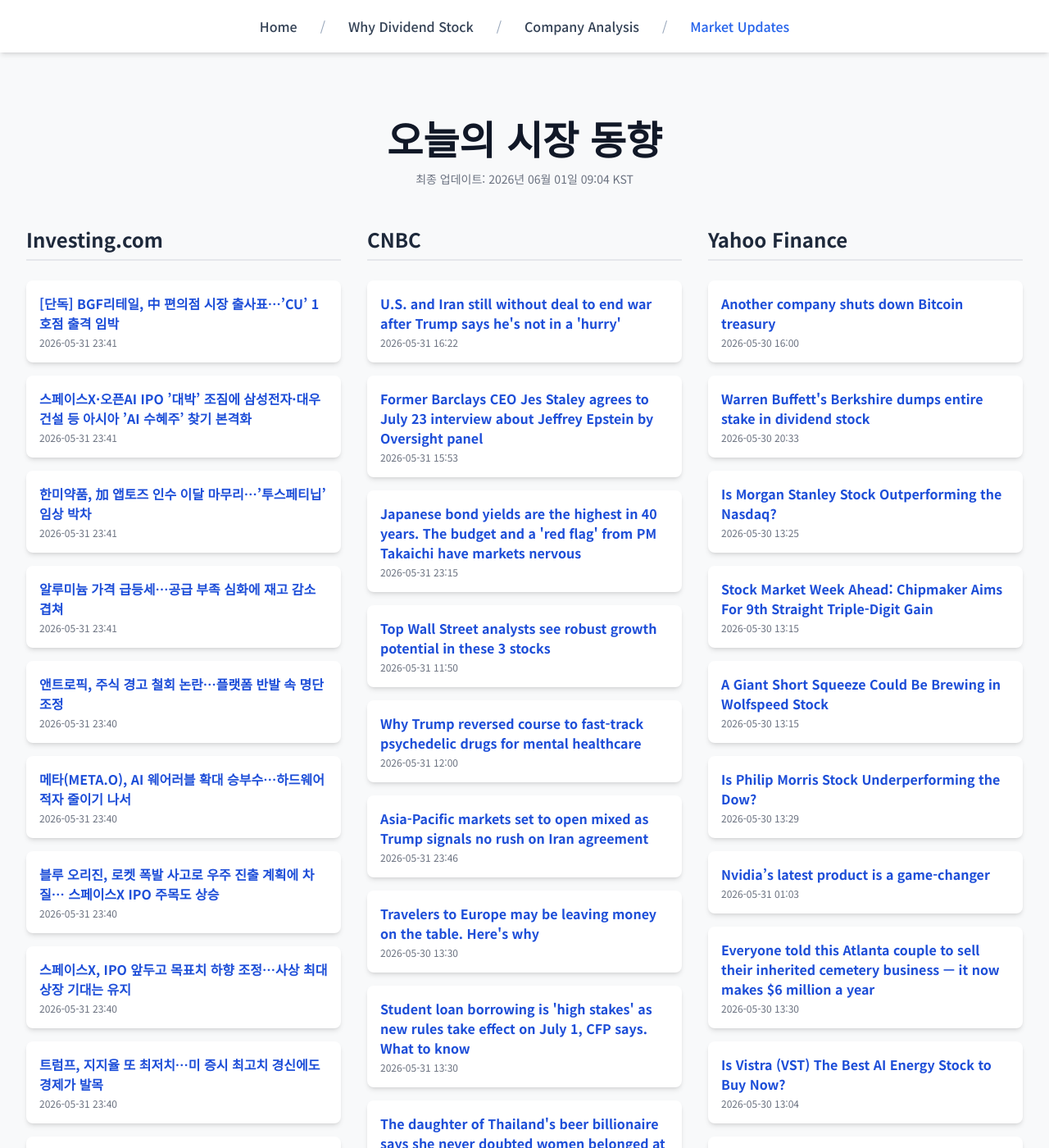
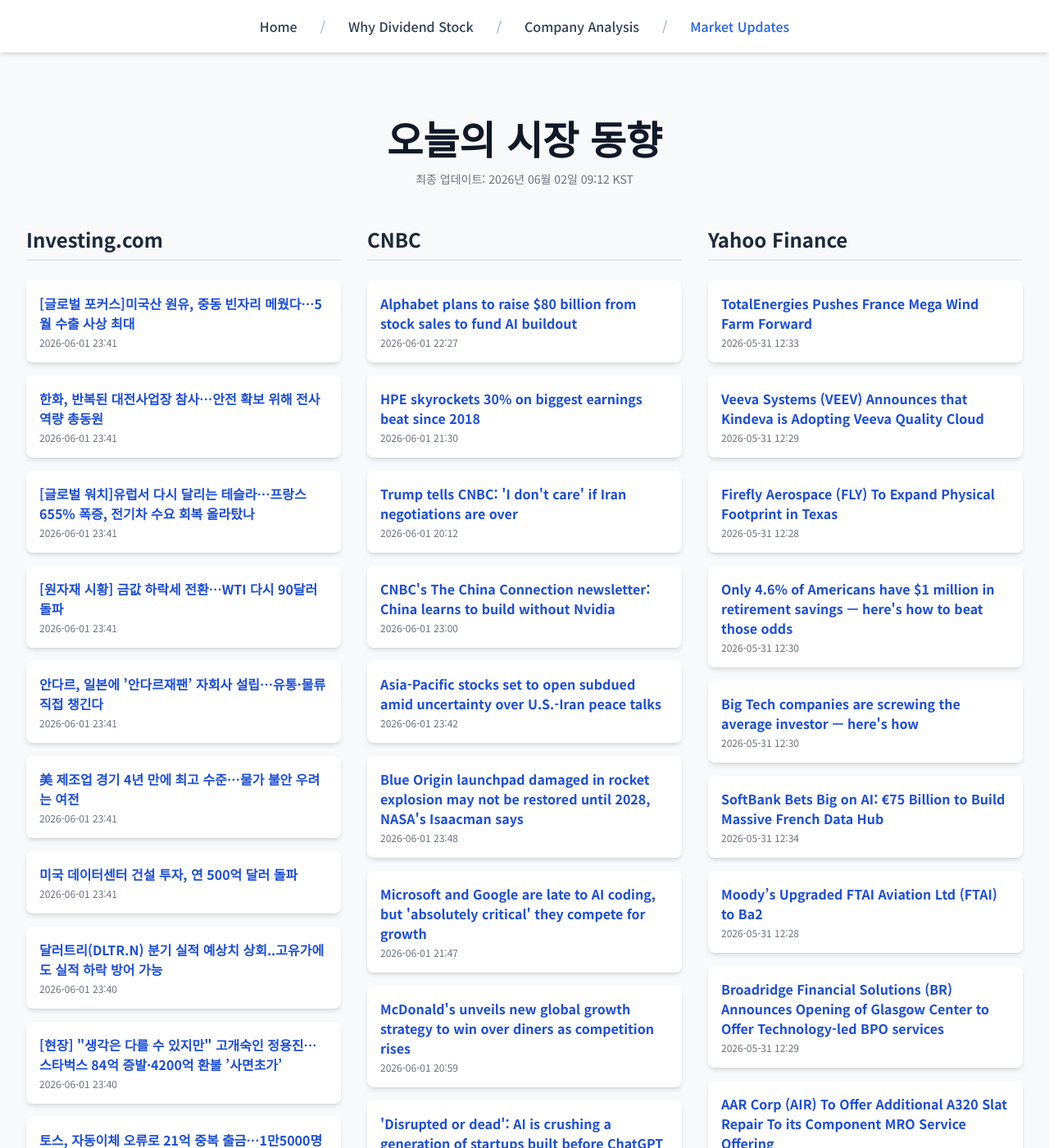
Before and after one commit to Kay-Hwang/my-company-analysis, a Jekyll site: the page built from market-updates.html, in a window 1280 px wide and 1400 px high. Shown: the whole window at 82% size. Built offline with Jekyll 4.4.1, drawn with Linux system fonts in a browser that asks for light colours; nearby versions of some CDN libraries; a script that is not in the unit is left out; some of the changed text lies outside the part shown.

Commit message:
Update daily data

```diff
--- a/_data/latest_data.json
+++ b/_data/latest_data.json
@@ -1,190 +1,190 @@
 {
-  "lastUpdated": "2026년 06월 01일 09:04 KST",
+  "lastUpdated": "2026년 06월 02일 09:12 KST",
   "news": {
     "investing": [
       {
-        "title": "[단독] BGF리테일, 中 편의점 시장 출사표…’CU’ 1호점 출격 임박",
-        "link": "https://kr.investing.com/news/stock-market-news/article-1966183",
-        "pubDate": "2026-05-31 23:41:17",
-        "summary": "[단독] BGF리테일, 中 편의점 시장 출사표…’CU’ 1호점 출격 임박"
+        "title": "[글로벌 포커스]미국산 원유, 중동 빈자리 메웠다…5월 수출 사상 최대",
+        "link": "https://kr.investing.com/news/stock-market-news/article-1968131",
+        "pubDate": "2026-06-01 23:41:32",
+        "summary": "[글로벌 포커스]미국산 원유, 중동 빈자리 메웠다…5월 수출 사상 최대"
       },
       {
-        "title": "스페이스X·오픈AI IPO ’대박’ 조짐에 삼성전자·대우건설 등 아시아 ’AI 수혜주’ 찾기 본격화",
-        "link": "https://kr.investing.com/news/stock-market-news/article-1966182",
-        "pubDate": "2026-05-31 23:41:17",
-        "summary": "스페이스X·오픈AI IPO ’대박’ 조짐에 삼성전자·대우건설 등 아시아 ’AI 수혜주’ 찾기 본격화"
+        "title": "한화, 반복된 대전사업장 참사…안전 확보 위해 전사 역량 총동원",
+        "link": "https://kr.investing.com/news/stock-market-news/article-1968130",
+        "pubDate": "2026-06-01 23:41:31",
+        "summary": "한화, 반복된 대전사업장 참사…안전 확보 위해 전사 역량 총동원"
       },
       {
-        "title": "한미약품, 加 앱토즈 인수 이달 마무리…’투스페티닙’ 임상 박차",
-        "link": "https://kr.investing.com/news/stock-market-news/article-1966181",
-        "pubDate": "2026-05-31 23:41:17",
-        "summary": "한미약품, 加 앱토즈 인수 이달 마무리…’투스페티닙’ 임상 박차"
+        "title": "[글로벌 워치]유럽서 다시 달리는 테슬라…프랑스 655% 폭증, 전기차 수요 회복 올라탔나",
+        "link": "https://kr.investing.com/news/stock-market-news/article-1968129",
+        "pubDate": "2026-06-01 23:41:31",
+        "summary": "[글로벌 워치]유럽서 다시 달리는 테슬라…프랑스 655% 폭증, 전기차 수요 회복 올라탔나"
       },
       {
-        "title": "알루미늄 가격 급등세…공급 부족 심화에 재고 감소 겹쳐",
-        "link": "https://kr.investing.com/news/stock-market-news/article-1966180",
-        "pubDate": "2026-05-31 23:41:16",
-        "summary": "알루미늄 가격 급등세…공급 부족 심화에 재고 감소 겹쳐"
+        "title": "[원자재 시황] 금값 하락세 전환…WTI 다시 90달러 돌파",
+        "link": "https://kr.investing.com/news/stock-market-news/article-1968128",
+        "pubDate": "2026-06-01 23:41:31",
+        "summary": "[원자재 시황] 금값 하락세 전환…WTI 다시 90달러 돌파"
       },
       {
-        "title": "앤트로픽, 주식 경고 철회 논란…플랫폼 반발 속 명단 조정",
-        "link": "https://kr.investing.com/news/stock-market-news/article-1966179",
-        "pubDate": "2026-05-31 23:40:26",
-        "summary": "앤트로픽, 주식 경고 철회 논란…플랫폼 반발 속 명단 조정"
+        "title": "안다르, 일본에 ’안다르재팬’ 자회사 설립…유통·물류 직접 챙긴다",
+        "link": "https://kr.investing.com/news/stock-market-news/article-1968127",
+        "pubDate": "2026-06-01 23:41:24",
+        "summary": "안다르, 일본에 ’안다르재팬’ 자회사 설립…유통·물류 직접 챙긴다"
       },
       {
-        "title": "메타(META.O), AI 웨어러블 확대 승부수…하드웨어 적자 줄이기 나서",
-        "link": "https://kr.investing.com/news/stock-market-news/article-1966178",
-        "pubDate": "2026-05-31 23:40:25",
-        "summary": "메타(META.O), AI 웨어러블 확대 승부수…하드웨어 적자 줄이기 나서"
+        "title": "美 제조업 경기 4년 만에 최고 수준…물가 불안 우려는 여전",
+        "link": "https://kr.investing.com/news/stock-market-news/article-1968126",
+        "pubDate": "2026-06-01 23:41:24",
+        "summary": "美 제조업 경기 4년 만에 최고 수준…물가 불안 우려는 여전"
       },
       {
-        "title": "블루 오리진, 로켓 폭발 사고로 우주 진출 계획에 차질… 스페이스X IPO 주목도 상승",
-        "link": "https://kr.investing.com/news/stock-market-news/article-1966177",
-        "pubDate": "2026-05-31 23:40:25",
-        "summary": "블루 오리진, 로켓 폭발 사고로 우주 진출 계획에 차질… 스페이스X IPO 주목도 상승"
+        "title": "미국 데이터센터 건설 투자, 연 500억 달러 돌파",
+        "link": "https://kr.investing.com/news/stock-market-news/article-1968125",
+        "pubDate": "2026-06-01 23:41:24",
+        "summary": "미국 데이터센터 건설 투자, 연 500억 달러 돌파"
       },
       {
-        "title": "스페이스X, IPO 앞두고 목표치 하향 조정…사상 최대 상장 기대는 유지",
-        "link": "https://kr.investing.com/news/stock-market-news/article-1966176",
-        "pubDate": "2026-05-31 23:40:25",
-        "summary": "스페이스X, IPO 앞두고 목표치 하향 조정…사상 최대 상장 기대는 유지"
+        "title": "달러트리(DLTR.N) 분기 실적 예상치 상회..고유가에도 실적 하락 방어 가능",
+        "link": "https://kr.investing.com/news/stock-market-news/article-1968124",
+        "pubDate": "2026-06-01 23:40:26",
+        "summary": "달러트리(DLTR.N) 분기 실적 예상치 상회..고유가에도 실적 하락 방어 가능"
       },
       {
-        "title": "트럼프, 지지율 또 최저치…미 증시 최고치 경신에도 경제가 발목",
-        "link": "https://kr.investing.com/news/stock-market-news/article-1966175",
-        "pubDate": "2026-05-31 23:40:25",
-        "summary": "트럼프, 지지율 또 최저치…미 증시 최고치 경신에도 경제가 발목"
+        "title": "[현장] \"생각은 다를 수 있지만\" 고개숙인 정용진…스타벅스 84억 증발·4200억 환불 ’사면초가’",
+        "link": "https://kr.investing.com/news/stock-market-news/article-1968123",
+        "pubDate": "2026-06-01 23:40:25",
+        "summary": "[현장] \"생각은 다를 수 있지만\" 고개숙인 정용진…스타벅스 84억 증발·4200억 환불 ’사면초가’"
       },
       {
-        "title": "덴마크 연기금, 스페이스X 투자 배제…\"머스크 절대권력 용납 못해\"",
-        "link": "https://kr.investing.com/news/stock-market-news/article-1966174",
-        "pubDate": "2026-05-31 23:40:24",
-        "summary": "덴마크 연기금, 스페이스X 투자 배제…\"머스크 절대권력 용납 못해\""
+        "title": "토스, 자동이체 오류로 21억 중복 출금…1만5000명 대상 선보상",
+        "link": "https://kr.investing.com/news/stock-market-news/article-1968122",
+        "pubDate": "2026-06-01 23:40:25",
+        "summary": "토스, 자동이체 오류로 21억 중복 출금…1만5000명 대상 선보상"
       }
     ],
     "cnbc": [
       {
-        "title": "U.S. and Iran still without deal to end war after Trump says he's not in a 'hurry'",
-        "link": "https://www.cnbc.com/2026/05/31/still-no-deal-to-end-us-iran-war-trump-says-hes-not-in-a-hurry.html",
-        "pubDate": "Sun, 31 May 2026 16:22:08 GMT",
-        "summary": "Trump threatened further military action if negotiations break down and the U.S. does not receive the concessions from Iran it desires."
+        "title": "Alphabet plans to raise $80 billion from stock sales to fund AI buildout",
+        "link": "https://www.cnbc.com/2026/06/01/alphabet-to-raise-80-billion-from-stock-sales-to-fund-ai-buildout.html",
+        "pubDate": "Mon, 01 Jun 2026 22:27:29 GMT",
+        "summary": "Alphabet said it plans to sell $80 billion in stock, including through a $10 billion investment by Berkshire Hathaway."
       },
       {
-        "title": "Former Barclays CEO Jes Staley agrees to July 23 interview about Jeffrey Epstein by Oversight panel",
-        "link": "https://www.cnbc.com/2026/05/31/jes-staley-jeffrey-epstein-interview-house-jpmorgan-chase-barclays.html",
-        "pubDate": "Sun, 31 May 2026 15:53:27 GMT",
-        "summary": "Microsoft co-founder Bill Gates is scheduled to be interviewed about his relationship to the sex offender Jeffrey Epstein in June."
+        "title": "HPE skyrockets 30% on biggest earnings beat since 2018",
+        "link": "https://www.cnbc.com/2026/06/01/hpe-stock-earnings-q2.html",
+        "pubDate": "Mon, 01 Jun 2026 21:30:07 GMT",
+        "summary": "HPE's blowout second-quarter earnings report was highlighted by a strong Cloud & AI segment that showed soaring server revenue."
       },
       {
-        "title": "Japanese bond yields are the highest in 40 years. The budget and a 'red flag' from PM Takaichi have markets nervous",
-        "link": "https://www.cnbc.com/2026/06/01/japan-pm-takaichis-budget-remarks-send-red-flag-to-bond-markets.html",
-        "pubDate": "Sun, 31 May 2026 23:15:43 GMT",
-        "summary": "Japanese bond yields have reached the highest levels in 40 years. The budget and a `red flag' from Prime Minister Takaichi have made markets nervous."
+        "title": "Trump tells CNBC: 'I don't care' if Iran negotiations are over",
+        "link": "https://www.cnbc.com/2026/06/01/trump-iran-war-negotiations-oil-israel-interview.html",
+        "pubDate": "Mon, 01 Jun 2026 20:12:48 GMT",
+        "summary": "President Trump spoke with CNBC's Eamon Javers about the latest with the Iran war in an interview Monday."
       },
       {
-        "title": "Top Wall Street analysts see robust growth potential in these 3 stocks",
-        "link": "https://www.cnbc.com/2026/05/31/top-wall-street-analysts-see-robust-growth-potential-in-these-3-stocks.html",
-        "pubDate": "Sun, 31 May 2026 11:50:08 GMT",
-        "summary": "Investors keen on capitalizing on the AI boom can track recommendations from top Wall Street analysts"
+        "title": "CNBC's The China Connection newsletter: China learns to build without Nvidia",
+        "link": "https://www.cnbc.com/2026/06/01/china-learns-to-build-without-nvidia.html",
+        "pubDate": "Mon, 01 Jun 2026 23:00:01 GMT",
+        "summary": "Chinese companies are increasingly seeking Nvidia alternatives to develop self-sufficient systems, even if their own tech remains in the early stages."
       },
       {
-        "title": "Why Trump reversed course to fast-track psychedelic drugs for mental healthcare",
-        "link": "https://www.cnbc.com/2026/05/31/why-trump-is-encouraging-psychedelics-for-mental-health.html",
-        "pubDate": "Sun, 31 May 2026 12:00:02 GMT",
-        "summary": "President Donald Trump is trying to fast-track research into psychedelics as treatments, creating new opportunities and risks."
+        "title": "Asia-Pacific stocks set to open subdued amid uncertainty over U.S.-Iran peace talks",
+        "link": "https://www.cnbc.com/2026/06/02/asia-pacific-markets-today-kospi-nikkei-225-hang-seng-index.html",
+        "pubDate": "Mon, 01 Jun 2026 23:42:41 GMT",
+        "summary": "Asia-Pacific markets were set to open mixed on Tuesday as investors weighed renewed uncertainty over U.S.-Iran peace negotiations."
       },
       {
-        "title": "Asia-Pacific markets set to open mixed as Trump signals no rush on Iran agreement",
-        "link": "https://www.cnbc.com/2026/06/01/asia-markets-nikkei-225-kospi-hang-seng-index.html",
-        "pubDate": "Sun, 31 May 2026 23:46:43 GMT",
-        "summary": "Asia-Pacific markets were set to open mixed on Monday as investors monitored lingering uncertainty around U.S.-Iran negotiations."
+        "title": "Blue Origin launchpad damaged in rocket explosion may not be restored until 2028, NASA's Isaacman says",
+        "link": "https://www.cnbc.com/2026/06/01/blue-origin-launchpad-may-not-be-restored-until-2028-nasas-isaacman.html",
+        "pubDate": "Mon, 01 Jun 2026 23:48:05 GMT",
+        "summary": "NASA has tapped Jeff Bezos' Blue Origin for several contracts in the agency's Artemis return-to-the-moon program."
       },
       {
-        "title": "Travelers to Europe may be leaving money on the table. Here's why",
-        "link": "https://www.cnbc.com/2026/05/30/europe-vat-refunds-travelers.html",
-        "pubDate": "Sat, 30 May 2026 13:30:01 GMT",
-        "summary": "Travelers to Europe who buy certain merchandise can claim a refund of the value-added taxes they pay."
+        "title": "Microsoft and Google are late to AI coding, but 'absolutely critical' they compete for growth",
+        "link": "https://www.cnbc.com/2026/06/01/microsoft-and-google-take-on-anthropic-and-openai-in-ai-coding-models.html",
+        "pubDate": "Mon, 01 Jun 2026 21:47:01 GMT",
+        "summary": "Coding tools are becoming an increasingly big target for Google and Microsoft as they try to catch up to Anthropic and OpenAI."
       },
       {
-        "title": "Student loan borrowing is 'high stakes' as new rules take effect on July 1, CFP says. What to know",
-        "link": "https://www.cnbc.com/2026/05/31/student-loan-big-beautiful-bill-changes.html",
-        "pubDate": "Sun, 31 May 2026 13:30:01 GMT",
-        "summary": "Experts say that student loan borrowers should proceed with caution when taking on more debt or consolidating after July 1, due to upcoming changes."
+        "title": "McDonald's unveils new global growth strategy to win over diners as competition rises",
+        "link": "https://www.cnbc.com/2026/06/01/mcdonalds-mcd-unveils-growth-strategy.html",
+        "pubDate": "Mon, 01 Jun 2026 20:59:27 GMT",
+        "summary": "McDonald's new growth plan comes as inflation and high gas prices mean restaurants are competing for a smaller pool of customers."
       },
       {
-        "title": "The daughter of Thailand's beer billionaire says she never doubted women belonged at the top",
-        "link": "https://www.cnbc.com/2026/06/01/berli-jucker-thapanee-techajareonvikul-thai-dynasty-tcc-group.html",
-        "pubDate": "Sun, 31 May 2026 23:29:29 GMT",
-        "summary": "Thapanee Techajareonvikul reflects on family, succession and leadership inside the billionaire empire behind Chang beer, Big C and Singapore beverage giant Fraser & Neave."
+        "title": "'Disrupted or dead': AI is crushing a generation of startups built before ChatGPT",
+        "link": "https://www.cnbc.com/2026/06/01/ai-startup-valuations-pre-chatgpt.html",
+        "pubDate": "Mon, 01 Jun 2026 15:37:30 GMT",
+        "summary": "The AI boom that has funneled more than $250 billion into OpenAI and Anthropic has left hundreds of startups built before ChatGPT's arrival in 2022 stranded."
       },
       {
-        "title": "Disney is poised to ramp its already booming advertising business. Rita Ferro is behind the push",
-        "link": "https://www.cnbc.com/2026/05/31/disney-advertising-rita-ferro.html",
-        "pubDate": "Sun, 31 May 2026 10:00:01 GMT",
-        "summary": "Disney is selling ads for the Super Bowl, Oscars and Grammys in 2027, all major advertising revenue drivers. Global ad president Rita Ferro is leading the charge."
+        "title": "Trump's 'big beautiful bill' turned 529 plans into 'lifelong education' accounts, expert says: How to take advantage",
+        "link": "https://www.cnbc.com/2026/06/01/trump-big-beautiful-bill-529-plans.html",
+        "pubDate": "Mon, 01 Jun 2026 12:25:46 GMT",
+        "summary": "New rules allow 529 plan funds to pay for eligible career training, certifications, licensing fees and continuing education costs."
       }
     ],
     "yahoo": [
       {
-        "title": "Another company shuts down Bitcoin treasury",
-        "link": "https://finance.yahoo.com/markets/crypto/articles/another-company-shuts-down-bitcoin-160000343.html",
-        "pubDate": "2026-05-30T16:00:00Z",
-        "summary": "Another company shuts down Bitcoin treasury"
+        "title": "TotalEnergies Pushes France Mega Wind Farm Forward",
+        "link": "https://finance.yahoo.com/sectors/energy/articles/totalenergies-pushes-france-mega-wind-123310321.html",
+        "pubDate": "2026-05-31T12:33:10Z",
+        "summary": "TotalEnergies Pushes France Mega Wind Farm Forward"
       },
       {
-        "title": "Warren Buffett's Berkshire dumps entire stake in dividend stock",
-        "link": "https://finance.yahoo.com/markets/stocks/articles/warren-buffetts-berkshire-dumps-entire-203300760.html",
-        "pubDate": "2026-05-30T20:33:00Z",
-        "summary": "Warren Buffett's Berkshire dumps entire stake in dividend stock"
+        "title": "Veeva Systems (VEEV) Announces that Kindeva is Adopting Veeva Quality Cloud",
+        "link": "https://finance.yahoo.com/sectors/healthcare/articles/veeva-systems-veev-announces-kindeva-122914979.html",
+        "pubDate": "2026-05-31T12:29:14Z",
+        "summary": "Veeva Systems (VEEV) Announces that Kindeva is Adopting Veeva Quality Cloud"
       },
       {
-        "title": "Is Morgan Stanley Stock Outperforming the Nasdaq?",
-        "link": "https://finance.yahoo.com/markets/stocks/articles/morgan-stanley-stock-outperforming-nasdaq-132509094.html",
-        "pubDate": "2026-05-30T13:25:09Z",
-        "summary": "Is Morgan Stanley Stock Outperforming the Nasdaq?"
+        "title": "Firefly Aerospace (FLY) To Expand Physical Footprint in Texas",
+        "link": "https://finance.yahoo.com/markets/stocks/articles/firefly-aerospace-fly-expand-physical-122827797.html",
+        "pubDate": "2026-05-31T12:28:27Z",
+        "summary": "Firefly Aerospace (FLY) To Expand Physical Footprint in Texas"
       },
       {
-        "title": "Stock Market Week Ahead: Chipmaker Aims For 9th Straight Triple-Digit Gain",
-        "link": "https://www.investors.com/research/investing-action-plan/stock-market-week-ahead-chipmaker-aims-for-9th-straight-triple-digit-gain/?src=A00220&yptr=yahoo",
-        "pubDate": "2026-05-30T13:15:56Z",
-        "summary": "Stock Market Week Ahead: Chipmaker Aims For 9th Straight Triple-Digit Gain"
+        "title": "Only 4.6% of Americans have $1 million in retirement savings — here's how to beat those odds",
+        "link": "https://finance.yahoo.com/markets/crypto/articles/only-4-6-americans-1-123000591.html",
+        "pubDate": "2026-05-31T12:30:00Z",
+        "summary": "Only 4.6% of Americans have $1 million in retirement savings — here's how to beat those odds"
       },
       {
-        "title": "A Giant Short Squeeze Could Be Brewing in Wolfspeed Stock",
-        "link": "https://finance.yahoo.com/markets/stocks/articles/giant-short-squeeze-could-brewing-131502798.html",
-        "pubDate": "2026-05-30T13:15:02Z",
-        "summary": "A Giant Short Squeeze Could Be Brewing in Wolfspeed Stock"
+        "title": "Big Tech companies are screwing the average investor — here's how",
+        "link": "https://finance.yahoo.com/markets/article/big-tech-companies-are-screwing-the-average-investor--heres-how-123000495.html",
+        "pubDate": "2026-05-31T12:30:00Z",
+        "summary": "Big Tech companies are screwing the average investor — here's how"
       },
       {
-        "title": "Is Philip Morris Stock Underperforming the Dow?",
-        "link": "https://finance.yahoo.com/markets/stocks/articles/philip-morris-stock-underperforming-dow-132905915.html",
-        "pubDate": "2026-05-30T13:29:05Z",
-        "summary": "Is Philip Morris Stock Underperforming the Dow?"
+        "title": "SoftBank Bets Big on AI: €75 Billion to Build Massive French Data Hub",
+        "link": "https://finance.yahoo.com/sectors/technology/articles/softbank-bets-big-ai-75-123419235.html",
+        "pubDate": "2026-05-31T12:34:19Z",
+        "summary": "SoftBank Bets Big on AI: €75 Billion to Build Massive French Data Hub"
       },
       {
-        "title": "Nvidia’s latest product is a game-changer",
-        "link": "https://finance.yahoo.com/markets/stocks/articles/nvidia-latest-product-game-changer-010300358.html",
-        "pubDate": "2026-05-31T01:03:00Z",
-        "summary": "Nvidia’s latest product is a game-changer"
+        "title": "Moody’s Upgraded FTAI Aviation Ltd (FTAI) to Ba2",
+        "link": "https://finance.yahoo.com/markets/stocks/articles/moody-upgraded-ftai-aviation-ltd-122846935.html",
+        "pubDate": "2026-05-31T12:28:46Z",
+        "summary": "Moody’s Upgraded FTAI Aviation Ltd (FTAI) to Ba2"
       },
       {
-        "title": "Everyone told this Atlanta couple to sell their inherited cemetery business — it now makes $6 million a year",
-        "link": "https://finance.yahoo.com/sectors/healthcare/articles/everyone-told-atlanta-couple-sell-133000187.html",
-        "pubDate": "2026-05-30T13:30:00Z",
-        "summary": "Everyone told this Atlanta couple to sell their inherited cemetery business — it now makes $6 million a year"
+        "title": "Broadridge Financial Solutions (BR) Announces Opening of Glasgow Center to Offer Technology-led BPO services",
+        "link": "https://finance.yahoo.com/sectors/technology/articles/broadridge-financial-solutions-br-announces-122907803.html",
+        "pubDate": "2026-05-31T12:29:07Z",
+        "summary": "Broadridge Financial Solutions (BR) Announces Opening of Glasgow Center to Offer Technology-led BPO services"
       },
       {
-        "title": "Is Vistra (VST) The Best AI Energy Stock to Buy Now?",
-        "link": "https://finance.yahoo.com/sectors/energy/articles/vistra-vst-best-ai-energy-130452362.html",
-        "pubDate": "2026-05-30T13:04:52Z",
-        "summary": "Is Vistra (VST) The Best AI Energy Stock to Buy Now?"
+        "title": "AAR Corp (AIR) To Offer Additional A320 Slat Repair To its Component MRO Service Offering",
+        "link": "https://finance.yahoo.com/markets/stocks/articles/aar-corp-air-offer-additional-122853157.html",
+        "pubDate": "2026-05-31T12:28:53Z",
+        "summary": "AAR Corp (AIR) To Offer Additional A320 Slat Repair To its Component MRO Service Offering"
       },
       {
-        "title": "Anthropic’s Claude Says ServiceNow (NOW) Among The Best AI Stocks to Buy",
-        "link": "https://finance.yahoo.com/markets/stocks/articles/anthropic-claude-says-servicenow-now-130450695.html",
-        "pubDate": "2026-05-30T13:04:50Z",
-        "summary": "Anthropic’s Claude Says ServiceNow (NOW) Among The Best AI Stocks to Buy"
+        "title": "Here’s What Canaccord Thinks About Joby Aviation (JOBY)",
+        "link": "https://finance.yahoo.com/markets/stocks/articles/canaccord-thinks-joby-aviation-joby-122900481.html",
+        "pubDate": "2026-05-31T12:29:00Z",
+        "summary": "Here’s What Canaccord Thinks About Joby Aviation (JOBY)"
       }
     ]
   }
```
